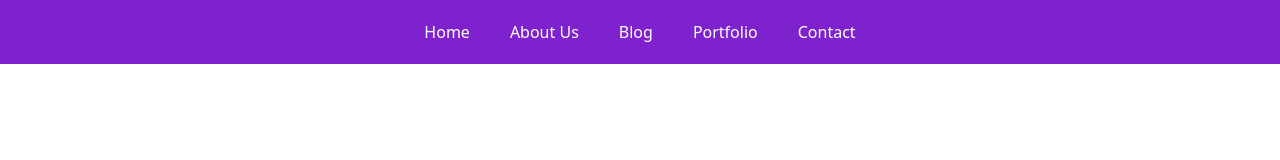
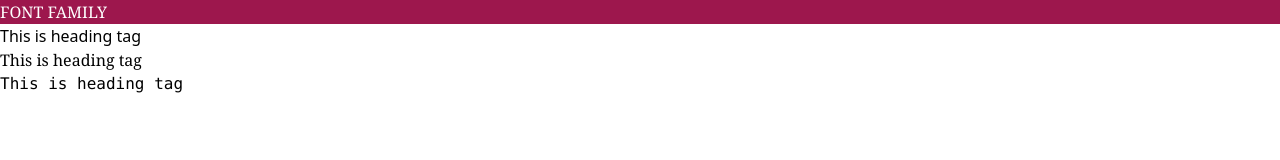
Before and after one commit to sharif-ahmed/learn-tailwind, a website built with Vite: page index.html in a window 1280 px wide. Built offline with nearby package versions, Linux system fonts and the light colour scheme.

Commit message:
typography practise

```diff
--- a/index.html
+++ b/index.html
@@ -7,14 +7,9 @@
     <link rel="stylesheet" href="css/main.css">
 </head>
 <body>
-    <nav>
-        <ul class="flex bg-purple-700 text-white space-x-10 py-5 justify-center">
-            <li><a href="#">Home</a></li>
-            <li><a href="#">About Us</a></li>
-            <li><a href="#">Blog</a></li>
-            <li><a href="#">Portfolio</a></li>
-            <li><a href="#">Contact</a></li>
-        </ul>
-    </nav>
+    <h1 class="font-sans hover:font-serif bg-pink-800 text-white">FONT FAMILY</h1>
+    <h1 class="font-sans">This is heading tag</h1>
+    <h2 class="font-serif">This is heading tag</h2>
+    <h3 class="font-mono">This is heading tag</h3>
 </body>
 </html>
```
